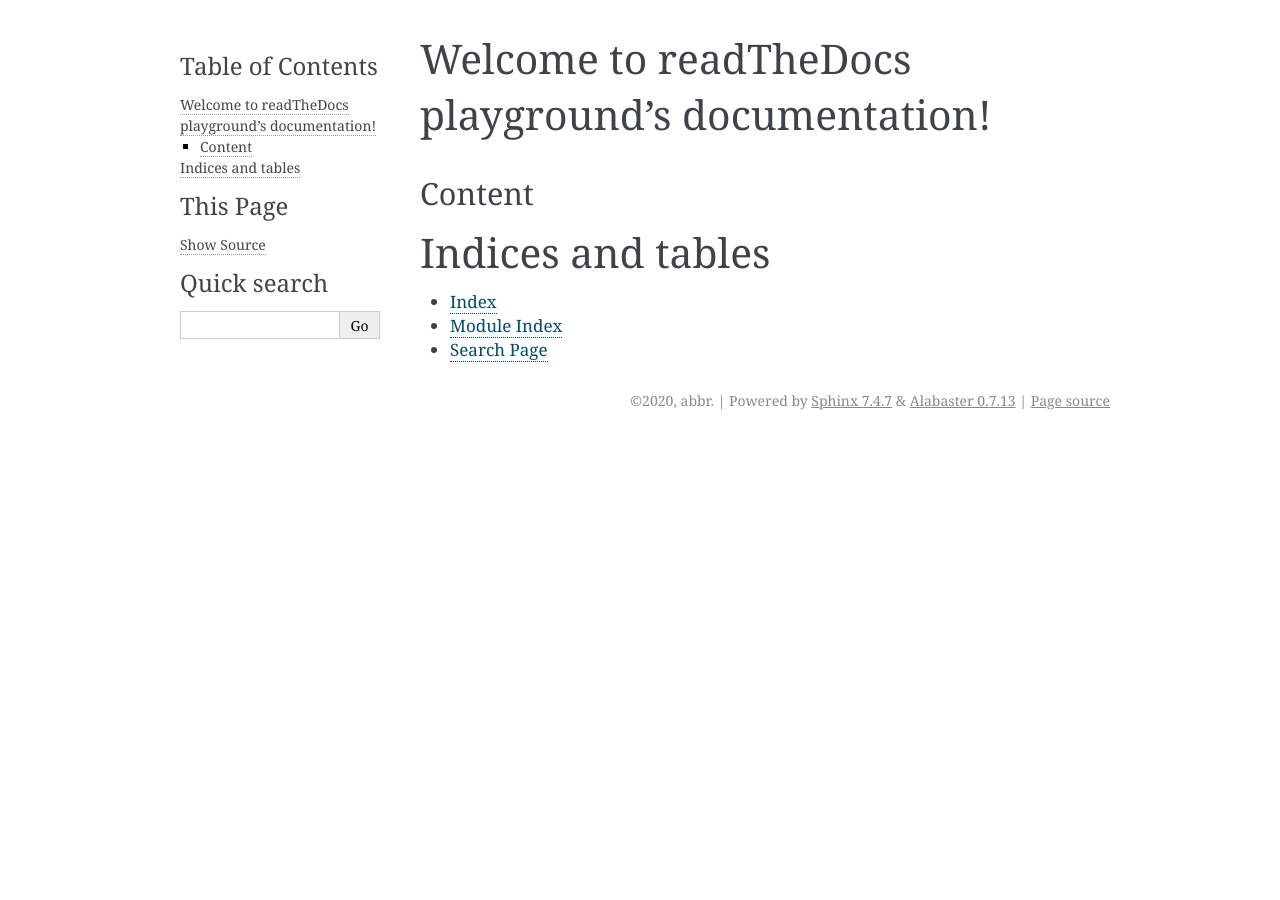
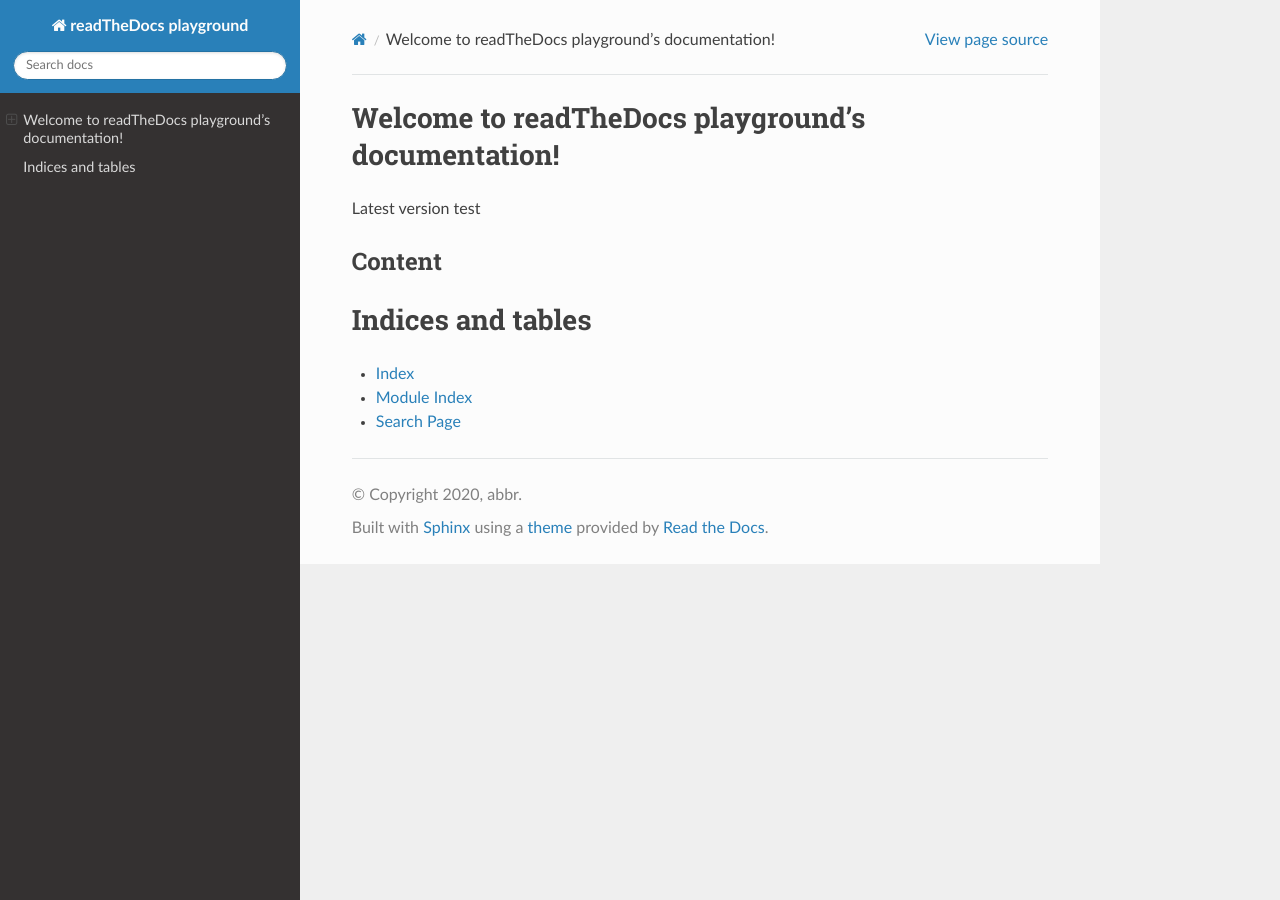
Before and after one commit to abbr/readTheDocs, a Sphinx documentation site: the page built from source/index.rst, in a window 1280 px wide. Built offline with Sphinx 7.4.7 and the Read the Docs theme 2.0.0, drawn with Linux system fonts in a browser that asks for light colours.

Commit message:
use sphinx_rtd_theme

```diff
--- a/readthedocs.yml
+++ b/readthedocs.yml
@@ -18,3 +18,5 @@ formats: all
 # Optionally set the version of Python and requirements required to build your docs
 python:
   version: 3.7
+  install:
+    - requirements: requirements.txt
--- /dev/null
+++ b/requirements.txt
@@ -0,0 +1 @@
+sphinx_rtd_theme
--- a/source/conf.py
+++ b/source/conf.py
@@ -13,6 +13,7 @@
 # import os
 # import sys
 # sys.path.insert(0, os.path.abspath('.'))
+import sphinx_rtd_theme
 
 
 # -- Project information -----------------------------------------------------
@@ -31,6 +32,7 @@ release = 'v0.0.1'
 # extensions coming with Sphinx (named 'sphinx.ext.*') or your custom
 # ones.
 extensions = [
+  'sphinx_rtd_theme'
 ]
 
 # Add any paths that contain templates here, relative to this directory.
@@ -47,7 +49,7 @@ exclude_patterns = []
 # The theme to use for HTML and HTML Help pages.  See the documentation for
 # a list of builtin themes.
 #
-#html_theme = 'alabaster'
+html_theme = 'sphinx_rtd_theme'
 
 # Add any paths that contain custom static files (such as style sheets) here,
 # relative to this directory. They are copied after the builtin static files,
--- a/source/index.rst
+++ b/source/index.rst
@@ -5,6 +5,7 @@
 
 Welcome to readTheDocs playground's documentation!
 ==================================================
+Latest version test
 
 Content
 ^^^^^^^
```
